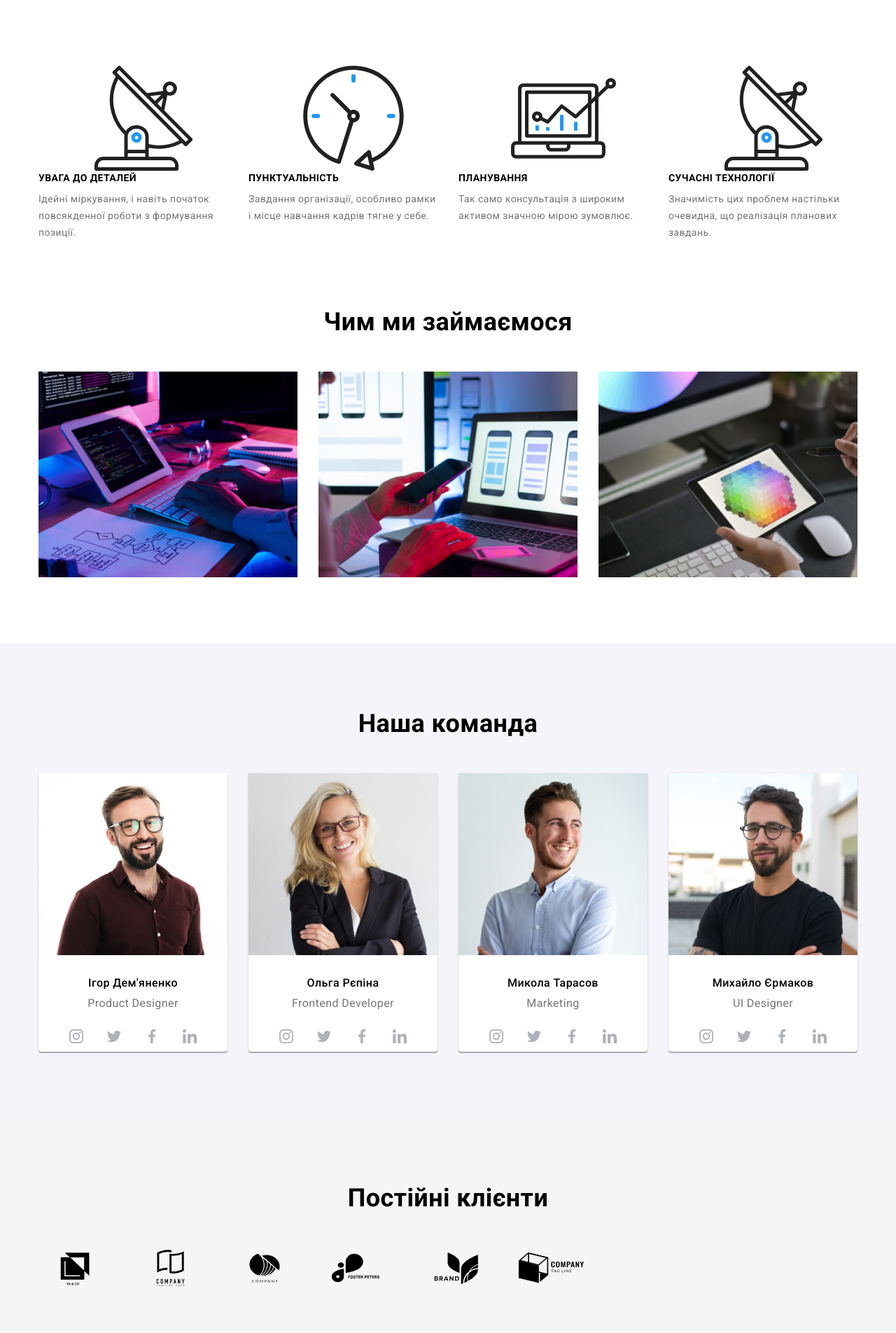
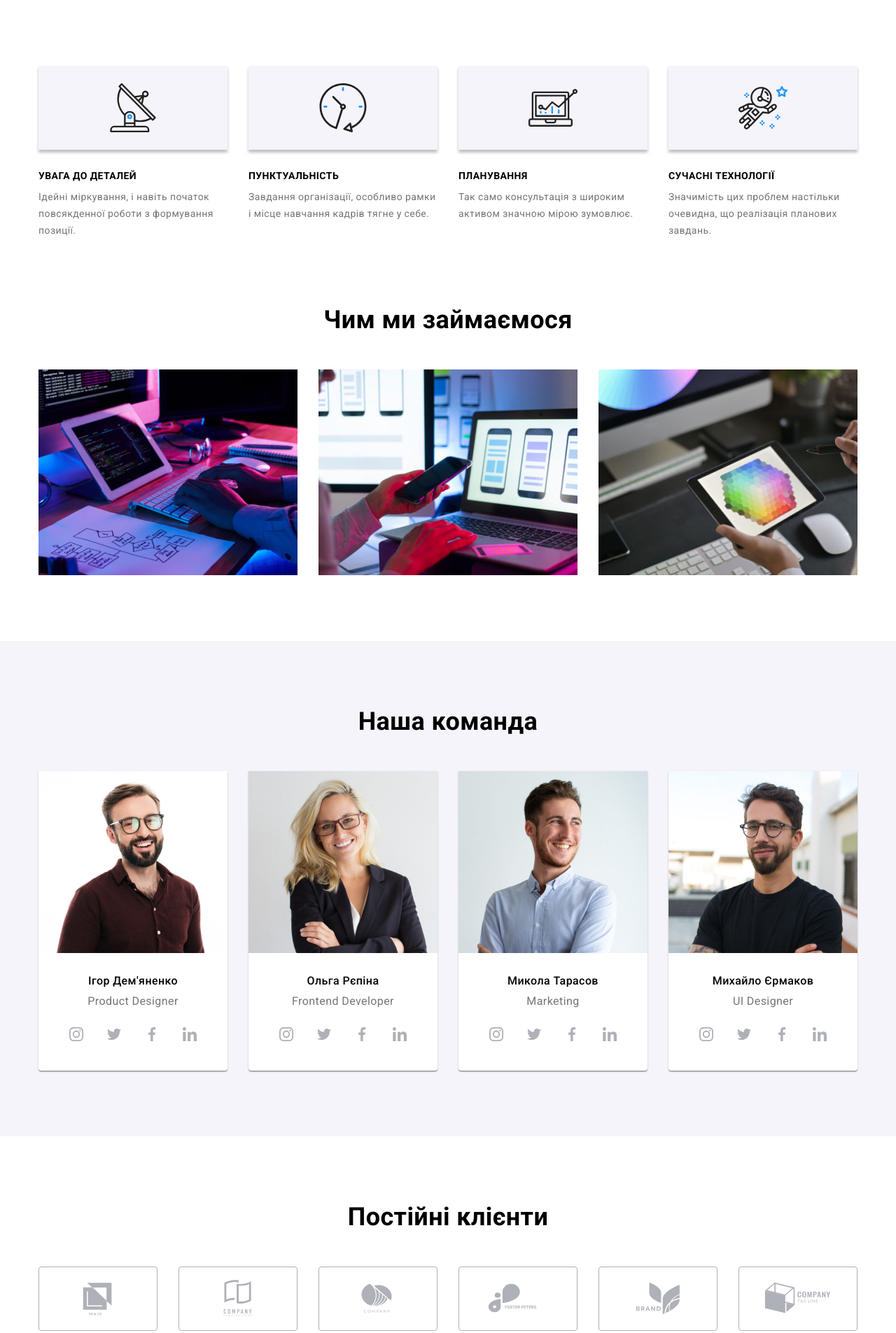
Before and after one commit to dariia-velychko/goit-markup-hw-04, a plain HTML site: page index.html in a window 1280 px wide. Shown: the part 684-2589 px from the top of the page at 70% size. Drawn offline with nearby package versions, Linux system fonts and the light colour scheme.

Commit message:
main page

```diff
--- a/index.html
+++ b/index.html
@@ -48,30 +48,30 @@
             <h2 hidden>Особливості</h2>
             <ul class="list list-features">
                 <li class="list-item features-item">
-                    <svg>
+                    <div class="icon-block"><svg class="feature-icon" width="70px" height="70px">
                         <use href="./images/icons.svg#icon-antenna"></use>
-                    </svg>
+                    </svg></div>
                     <h3 class="subtitle">УВАГА ДО ДЕТАЛЕЙ</h3>
                     <p class="desk">Ідейні міркування, і навіть початок повсякденної роботи з формування позиції.</p>
                 </li>
                 <li class="list-item features-item">
-                    <svg>
+                    <div class="icon-block"><svg class="feature-icon" width="70px" height="70px">
                         <use href="./images/icons.svg#icon-clock"></use>
-                    </svg>
+                    </svg></div>
                     <h3 class="subtitle">ПУНКТУАЛЬНІСТЬ</h3>
                     <p class="desk">Завдання організації, особливо рамки і місце навчання кадрів тягне у себе.</p>
                 </li>
                 <li class="list-item features-item">
-                    <svg>
+                    <div class="icon-block"><svg class="feature-icon" width="70px" height="70px">
                         <use href="./images/icons.svg#icon-diagram"></use>
-                    </svg>
+                    </svg></div>
                     <h3 class="subtitle">ПЛАНУВАННЯ</h3>
                     <p class="desk">Так само консультація з широким активом значною мірою зумовлює.</p>
                 </li>
                 <li class="list-item features-item">
-                    <svg>
-                        <use href="./images/icons.svg#icon-antenna"></use>
-                    </svg>
+                    <div class="icon-block"><svg class="feature-icon" width="70px" height="70px">
+                        <use href="./images/icons.svg#icon-astronaut"></use>
+                    </svg></div>
                     <h3 class="subtitle">СУЧАСНІ ТЕХНОЛОГІЇ</h3>
                     <p class="desk">Значимість цих проблем настільки очевидна, що реалізація планових завдань.</p>
                 </li>
@@ -294,39 +294,39 @@
         </div>
         </section>
 
-        <section class="section">
+        <section class="section clients">
             <div class="container">
                 <h2 class="section-title">Постійні клієнти</h2>
                 <ul class="list clients-list">
                     <li class="list-item clients-item">
-                        <a href="" width="170px" heighth="92px">
-                            <svg class="" width="106px" height="60px"><use href="./images/icons.svg#icon-Logo"></use></svg>
-                        </a>
+                        <div class="clients-block"><a class="clients-link link" href="" width="170px" heighth="92px">
+                            <svg class="clients-icon" width="106px" height="60px"><use href="./images/icons.svg#icon-Logo"></use></svg>
+                        </a></div>
                     </li>
                     <li class="list-item clients-item">
-                        <a href="" width="170px" heighth="92px">
-                            <svg class="" width="106px" height="60px"><use href="./images/icons.svg#icon-Logo-1"></use></svg>
-                        </a>
+                        <div class="clients-block"><a class="clients-link link" href="" width="170px" heighth="92px">
+                            <svg class="clients-icon" width="106px" height="60px"><use href="./images/icons.svg#icon-Logo-1"></use></svg>
+                        </a></div>
                     </li>
                     <li class="list-item clients-item">
-                        <a href="" width="170px" heighth="92px">
-                            <svg class="" width="106px" height="60px"> class="" width="41px" height="47px"<use href="./images/icons.svg#icon-Logo-2"></use></svg>
-                        </a>
+                        <div class="clients-block"><a class="clients-link link" href="" width="170px" heighth="92px">
+                            <svg class="clients-icon" width="106px" height="60px"> class="" width="41px" height="47px"<use href="./images/icons.svg#icon-Logo-2"></use></svg>
+                        </a></div>
                     </li>
                     <li class="list-item clients-item">
-                        <a href="" width="170px" heighth="92px">
-                            <svg class="" width="106px" height="60px"><use href="./images/icons.svg#icon-Logo-3"></use></svg>
-                        </a>
+                        <div class="clients-block"><a class="clients-link link" href="" width="170px" heighth="92px">
+                            <svg class="clients-icon" width="106px" height="60px"><use href="./images/icons.svg#icon-Logo-3"></use></svg>
+                        </a></div>
                     </li>
                     <li class="list-item clients-item">
-                        <a href="" width="170px" heighth="92px">
-                            <svg class="" width="106px" height="60px"><use href="./images/icons.svg#icon-Logo-4"></use></svg>
-                        </a>
+                        <div class="clients-block"><a class="clients-link link" href="" width="170px" heighth="92px">
+                            <svg class="clients-icon" width="106px" height="60px"><use href="./images/icons.svg#icon-Logo-4"></use></svg>
+                        </a></div>
                     </li>
                     <li class="list-item clients-item">
-                        <a href="" width="170px" heighth="92px">
-                            <svg class="" width="106px" height="60px"><use href="./images/icons.svg#icon-Logo-5"></use></svg>
-                        </a>
+                        <div class="clients-block"><a class="clients-link link" href="" width="170px" heighth="92px">
+                            <svg class="clients-icon" width="106px" height="60px"><use href="./images/icons.svg#icon-Logo-5"></use></svg>
+                        </a></div>
                     </li>
                 </ul>
 
@@ -335,7 +335,8 @@
     </main>
 
     <footer class="footer">
-        <div class="container footer-container"><a class="logo link logo-footer" href="/">Web<span class="accent link">Studio</span></a>
+
+            <div class="container footer-container"><a class="logo link logo-footer" href="/">Web<span class="accent link">Studio</span></a>
              <address class="address-list list">
                 <p class="address-footer">м. Київ, пр-т Лесі Українки, 26</p>
                 <ul class="contacts-list list">
@@ -343,12 +344,12 @@
                     <li class="list-item"><a class="link contacts mail" href="tel:+380961111111">+38 096 111 11 11</a></li>
                 </ul>
             </address>
-        </div>
-        <div>
-            <ul>
+
+        <div class="social-links-block">
+            <ul class="social-list-footer">
             <h2 class="social-links-title">приєднуйтесь</h2>
-            <ul class="list">
-                <li class="list-item ">
+            <ul class="list social-links-footer">
+                <li class="list-item socials-item">
                     <a class="social-links sl-footer"
                         href="https://instagram.com"
                         target="_blank"
@@ -358,7 +359,7 @@
                         </svg>
                     </a>
                 </li>
-                <li class="list-item">
+                <li class="list-item socials-item">
                     <a class="social-links sl-footer"
                         href="https://twitter.com"
                         target="_blank"
@@ -368,7 +369,7 @@
                         </svg>
                     </a>
                 </li>
-                <li class="list-item">
+                <li class="list-item socials-item">
                     <a class="social-links sl-footer"
                         href="https://facebook.com"
                         target="_blank"
@@ -378,7 +379,7 @@
                         </svg>
                     </a>
                 </li>
-                <li class="list-item">
+                <li class="list-item socials-item">
                     <a class="social-links sl-footer"
                         href="https://linkedin.com"
                         target="_blank"
@@ -390,6 +391,7 @@
                 </li></ul>
         </ul>
     </div>
+</div>
     </footer>
 </body>
 </html>
--- a/styles.css
+++ b/styles.css
@@ -282,6 +282,23 @@ gap: 30px;
 width: 270px;
 }
 
+.feature-icon {
+display: flex;
+border-radius: 4px;
+}
+
+.icon-block {
+display: flex;
+gap: 30px;
+align-items: center;
+justify-content: center;
+width: 270px;
+height: 120px;
+background-color: var(--light-bgk);
+margin-bottom: 30px;
+box-shadow: 0px 4px 4px rgba(0, 0, 0, 0.25);
+}
+
 /* SERVICES */
 
 .services {
@@ -348,6 +365,7 @@ padding-bottom: 16px;
 display: flex;
 gap: 10px;
 justify-content: center;
+padding-bottom: 30px;
 }
 
 .social-links {
@@ -380,7 +398,39 @@ padding-bottom: 30px;
 .clients-list {
 display: flex;
 gap: 30px;
+justify-content: center;
+}
 
+.clients {
+background-color: var(--primary-bkgcolor);
+}
+
+.clients-icon {
+display: flex;
+fill: currentColor;
+}
+
+.clients-link {
+color: var(--social-links);
+display: flex;
+justify-content: center;
+align-items: center;
+border: 1px solid var(--social-links);
+border-radius: 4px;
+width: 170px;
+height: 92px;
+
+}
+
+/* .clients-block:not(:last-child) {
+
+filter: drop-shadow(0px 4px 4px rgba(0, 0, 0, 0.25));
+
+} */
+
+.clients-link:hover,
+.clients-link:focus {
+border: 1px solid var(--button-color-hero);
 }
 
 /* Footer */
@@ -428,15 +478,23 @@ line-height: 1.14;
 letter-spacing: 0.03em;
 text-transform: uppercase;
 color: var(--hero-color);
+padding-bottom: 20px;
 }
 
 .sl-footer {
+
+/* color: drop-shadow(0px 4px 4px rgba(0, 0, 0, 0.25));;
+filter: drop-shadow(0px 4px 4px rgba(0, 0, 0, 0.25)); */
+
+background-color: rgba(255, 255, 255, 0.1);
 color: var(--hero-color);
 filter: drop-shadow(0px 4px 4px rgba(0, 0, 0, 0.25));
 }
 
-.si-footer {
-fill: currentColor;
+.social-links-footer {
+display: flex;
+gap: 10px;
+justify-content: center;
 }
 
 
@@ -445,6 +503,7 @@ fill: currentColor;
 display: flex;
 justify-content: center;
 margin-bottom: 50px;
+filter: drop-shadow(0px 4px 4px rgba(0, 0, 0, 0.25));
 }
 
 .btn-filter {
```
